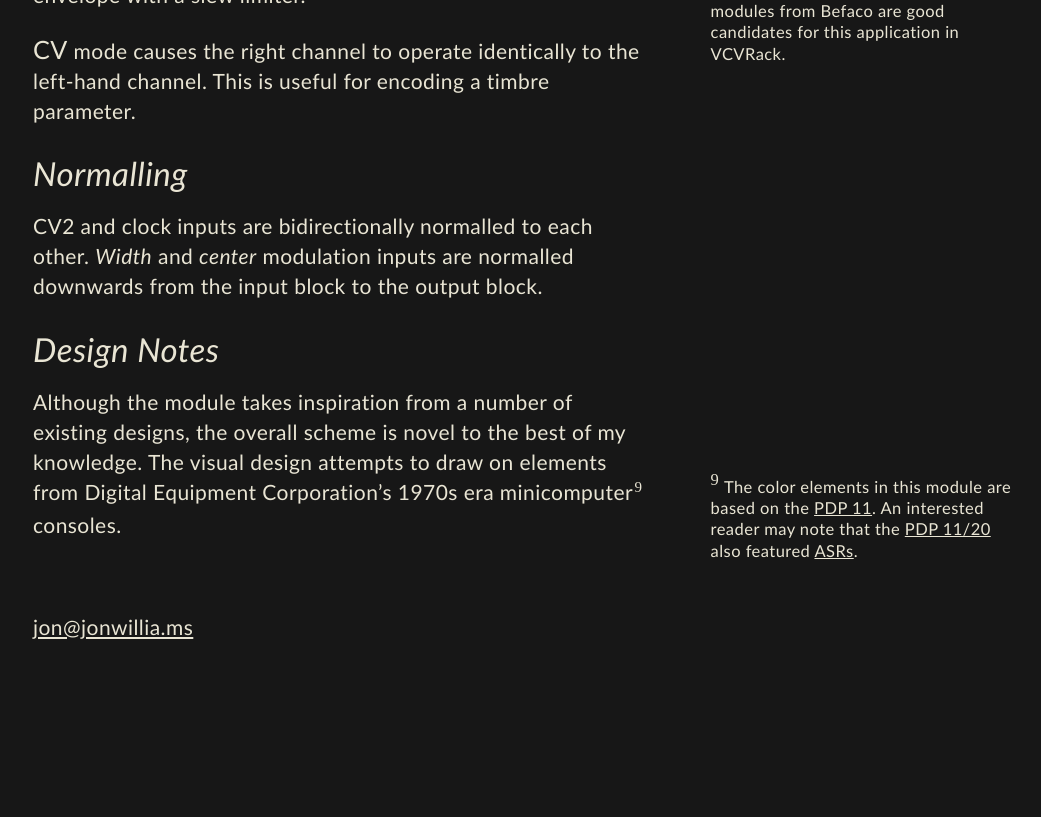
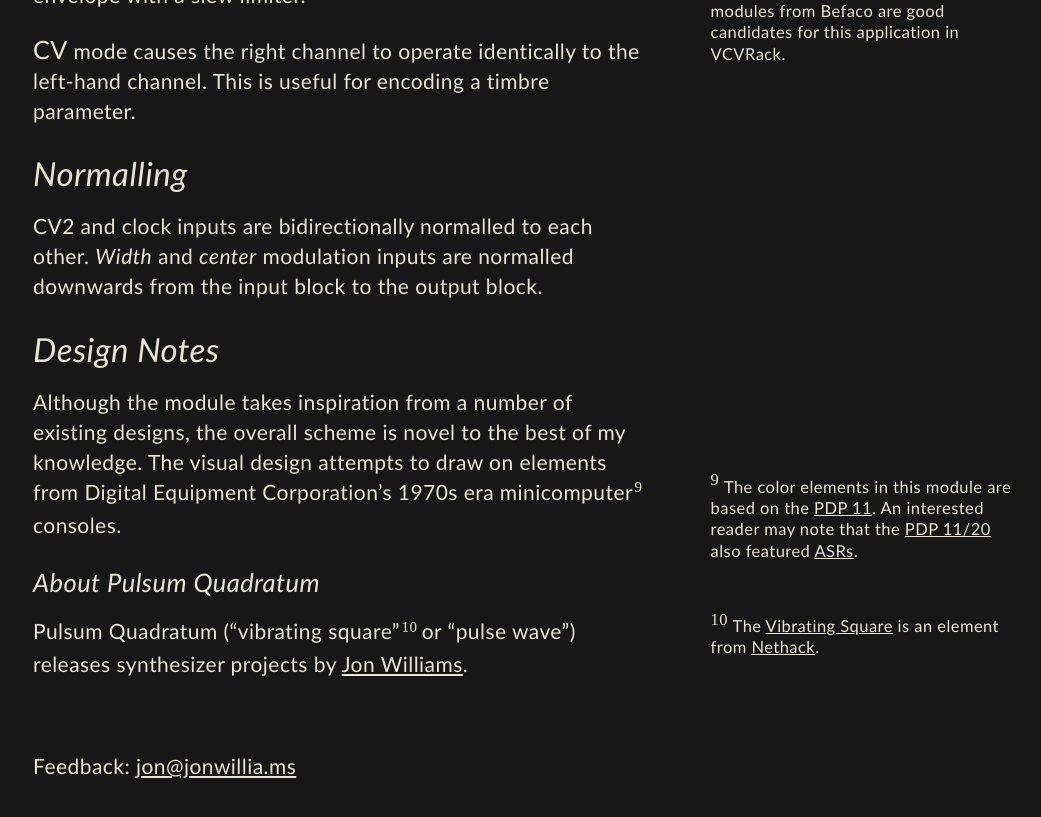
Before and after one commit to bongozone/bongozone, a Jekyll site: the page built from index.md, in a window 1280 px wide and 900 px high, scrolled down 2331 px. Shown: the top 817 px of the window, without its empty margins (127-1168 px from the left). Built offline with Jekyll 4.4.1, drawn with Linux system fonts in a browser that asks for light colours; before the commit the page ends 3092 px from its top, so only the background shows below that; some of the changed text lies outside the part shown.

Commit message:
added about block

```diff
--- a/_includes/footer.html
+++ b/_includes/footer.html
@@ -1,7 +1,7 @@
 <section class="site-footer">
 
   <p>
-    <a href="mailto:{{ site.email }}">{{ site.email }}</a>
+    Feedback: <a href="mailto:{{ site.email }}">{{ site.email }}</a>
   </p>
 
   <!--
--- a/index.md
+++ b/index.md
@@ -74,9 +74,9 @@ e.g. the cell at the position pointed to by <em>length</em>
 </span> will be
 copied into the input, causing <em>looping</em>.
 
-By passing the width control counterclockwise, past 12 o'clock<label for="sn-neg" class="margin-toggle sidenote-number"></label><input type="checkbox" id="sn-neg" class="margin-toggle"><span class="sidenote">
+By passing the width control counterclockwise, past 12 o'clock,<label for="sn-neg" class="margin-toggle sidenote-number"></label><input type="checkbox" id="sn-neg" class="margin-toggle"><span class="sidenote">
   Or by applying modulation such that the summed <em>width</em> voltage is negative.
-</span>,
+</span>
 we engage <em>inverted channel width</em>. By doing so, the channel with grows inwards from
 the outer channels towards the center point.
 
@@ -113,6 +113,16 @@ scheme is novel to the best of my knowledge. The visual design attempts to draw
  </span>
  consoles.
 
+### About Pulsum Quadratum
+
+Pulsum Quadratum ("vibrating square"<label for="sn-vs" class="margin-toggle sidenote-number"></label><input type="checkbox" id="sn-vs" class="margin-toggle">
+<span class="sidenote">
+  The <a href="https://nethackwiki.com/wiki/Vibrating_square">Vibrating Square</a>
+  is an element from <a href="https://en.wikipedia.org/wiki/NetHack">Nethack</a>.
+</span>
+ or "pulse wave") releases synthesizer
+projects by <a href="https://jonwillia.ms/">Jon Williams</a>.
+
 <!--
 <ul>
   {% for post in site.posts %}
```
